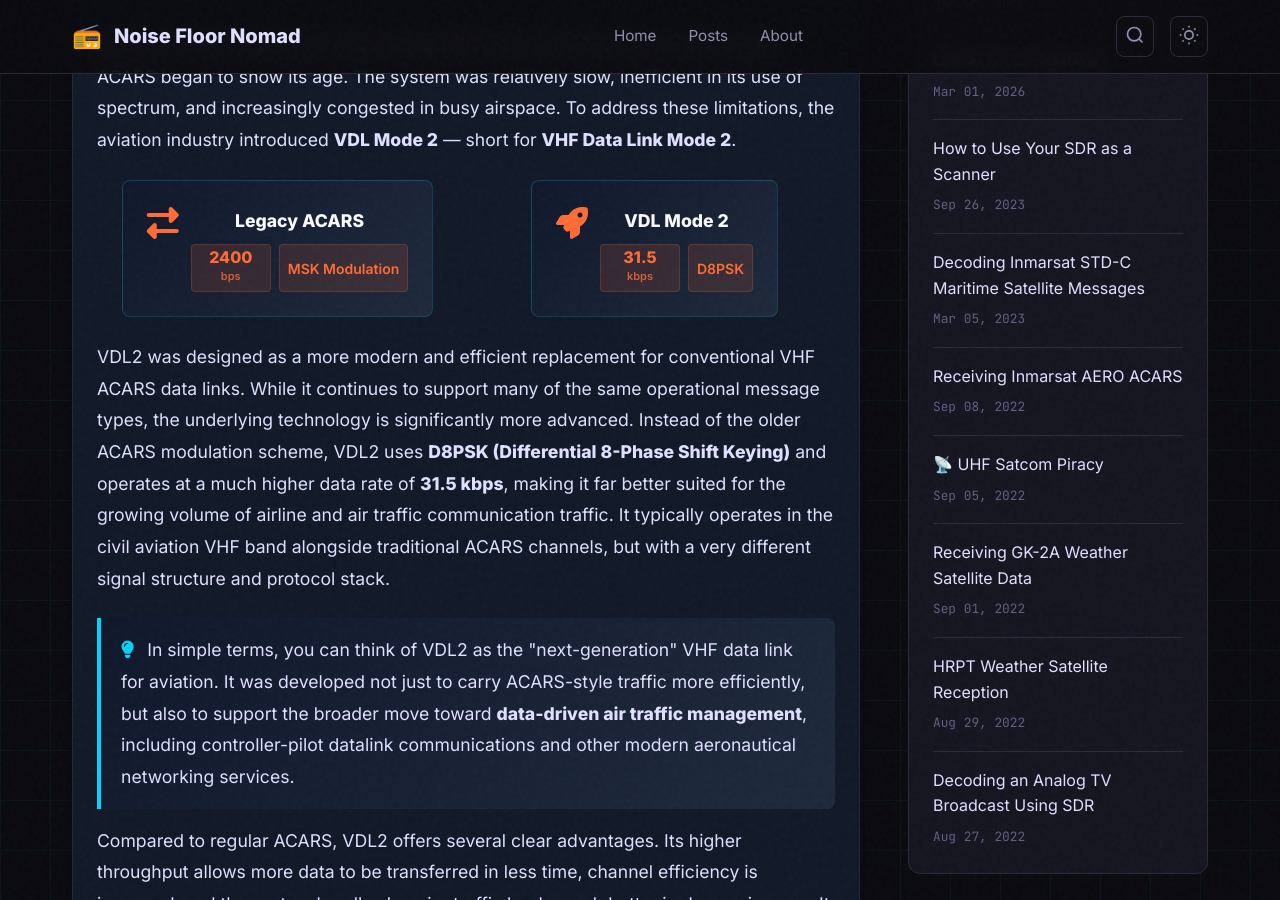
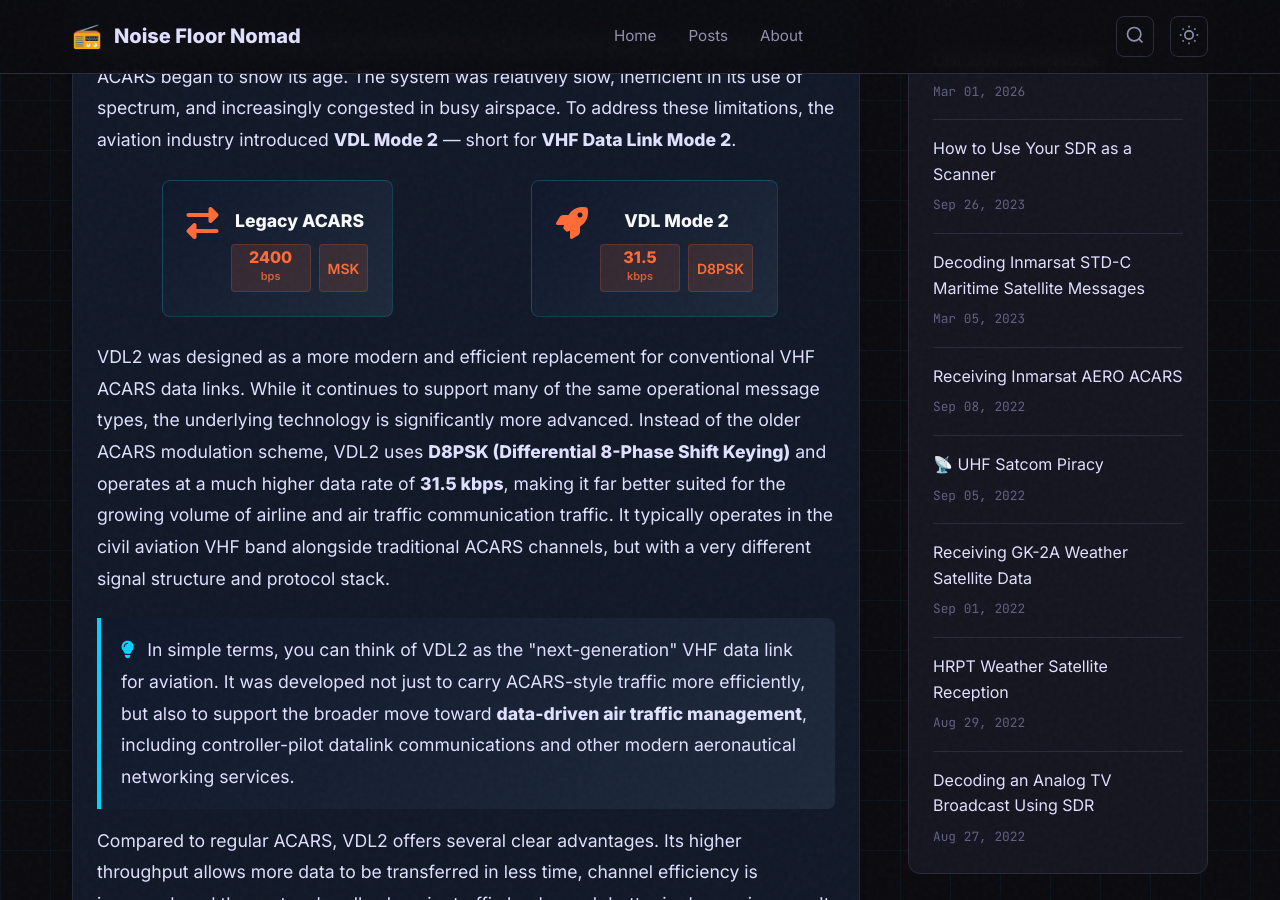
Before and after one commit to hmdsamarasekara/hmdsamarasekara.github.io, a Jekyll site: the page built from _posts/2026-03-19-decoding-vdl2.md, in a window 1280 px wide and 900 px high, scrolled down 653 px. Built offline with Jekyll 4.4.1, drawn with Linux system fonts in a browser that asks for light colours.

Commit message:
Update 2026-03-19-decoding-vdl2.md

```diff
--- a/_posts/2026-03-19-decoding-vdl2.md
+++ b/_posts/2026-03-19-decoding-vdl2.md
@@ -469,7 +469,7 @@ excerpt: "A comprehensive guide to receiving and decoding VHF Data Link Mode 2 (
           <span class="bitrate-number">2400</span>
           <span class="bitrate-unit">bps</span>
         </span>
-        <span class="modulation-badge" style="background: #ff6b3522; border: 1px solid #ff6b3533; color: #ff6b35; padding: 0.25rem 0.5rem; border-radius: 4px; font-size: 0.875rem;">MSK Modulation</span>
+        <span class="modulation-badge" style="background: #ff6b3522; border: 1px solid #ff6b3533; color: #ff6b35; padding: 0.25rem 0.5rem; border-radius: 4px; font-size: 0.875rem;">MSK</span>
       </div>
     </div>
   </div>
```
